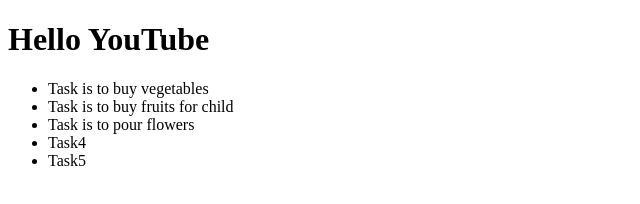
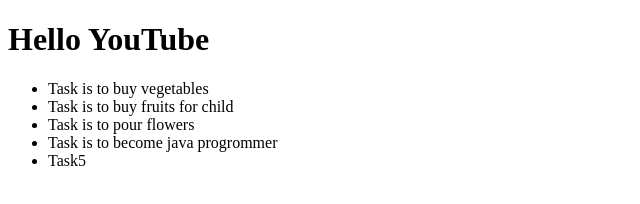
Before and after one commit to LokiSpirit/ext-systems, a plain HTML site: page index.html in a window 1280 px wide. Shown: the whole page, without its empty margins (0-640 px from the left). Drawn offline with Linux system fonts and the light colour scheme.

```diff
--- a/index.html
+++ b/index.html
@@ -13,7 +13,7 @@
     <li>Task is to buy vegetables</li>
     <li>Task is to buy fruits for child</li>
     <li>Task is to pour flowers</li>
-    <li>Task4</li>
+    <li>Task is to become java progrommer</li>
     <li>Task5</li>
 
 </ul>
```
